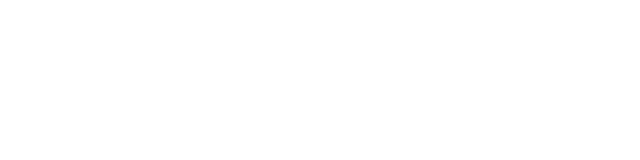
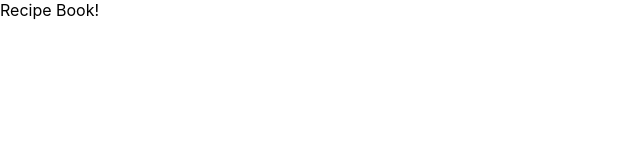
Before and after one commit to JakeThwaites/Recipe_Book, a React (Create React App) app: page / in a window 1280 px wide. Shown: the top 160 px of the page, without its empty margins (0-640 px from the left). Built offline with nearby package versions, Linux system fonts and the light colour scheme.

Commit message:
linked homepage component to RecipeBookContainer and app.js

```diff
--- a/package.json
+++ b/package.json
@@ -6,6 +6,7 @@
     "mongodb": "^3.1.13",
     "react": "^16.8.3",
     "react-dom": "^16.8.3",
+    "react-router-dom": "^4.3.1",
     "react-scripts": "2.1.5"
   },
   "scripts": {
--- a/src/App.js
+++ b/src/App.js
@@ -2,13 +2,12 @@
 import logo from './logo.svg';
 import './App.css';
 import { BrowserRouter as Router, Route } from 'react-router-dom';
+import RecipeBookContainer from './containers/RecipeBookContainer.js'
 
 class App extends Component {
   render() {
     return (
-      <div className="App">
-
-      </div>
+      <RecipeBookContainer />
     );
   }
 }
--- a/src/containers/RecipeBookContainer.js
+++ b/src/containers/RecipeBookContainer.js
@@ -1,5 +1,6 @@
 import React, { Component, Fragment } from 'react';
-
+import { BrowserRouter as Router, Route } from 'react-router-dom';
+import HomePage from '../components/HomePage';
 
 class RecipeBookContainer extends Component {
 
@@ -13,29 +14,11 @@
         return (
            <Router>
               <Fragment>
-                 <NavBar />
-                 <Route exact path="/" component={HomePage} />
-                 <br></br>
-                 <br></br>
-                 {/* <Main /> */}
-                 {/* <Route path="/Explore" component={EnclosureList}/> */}
-                 <Route path="/Explore" render={() => <EnclosureList creaturesByEnclosure={this.state.enclosureArray} />}
-                 />
-                 {/* <Route path="/Region" component={RegionsDropDown} /> */}
-                 <Route path="/Region" render={() => <RegionsDropDown creatures={this.state.creaturesArray} />}
-                 />
-                 <Route path="/Search" component={SearchBox} />
-                 <Route path="/CreatureList" render={() => <CreatureList onRegionSelected={this.onRegionSelected} creatures={this.state.creaturesArray} />}
-                 />
-                 <br></br>
-                 <br></br>
-                 <Footer />
-                 <Route path="/FAQ" component={FAQMain} />
-                 <Route path="/AddCreature" component={AddCreature} />
-                 <Route path="/OurHistory" component={OurHistoryMain} />
-                 <Route path="/UsefulLinks" component={UsefulLinksMain} />
+                <Route exact path="/" component={HomePage} />
               </Fragment>
            </Router>
         )
      }
 }
+
+export default RecipeBookContainer;
```
Also changed, not shown: 1 other file (tests, documents, lock files or other folders).
